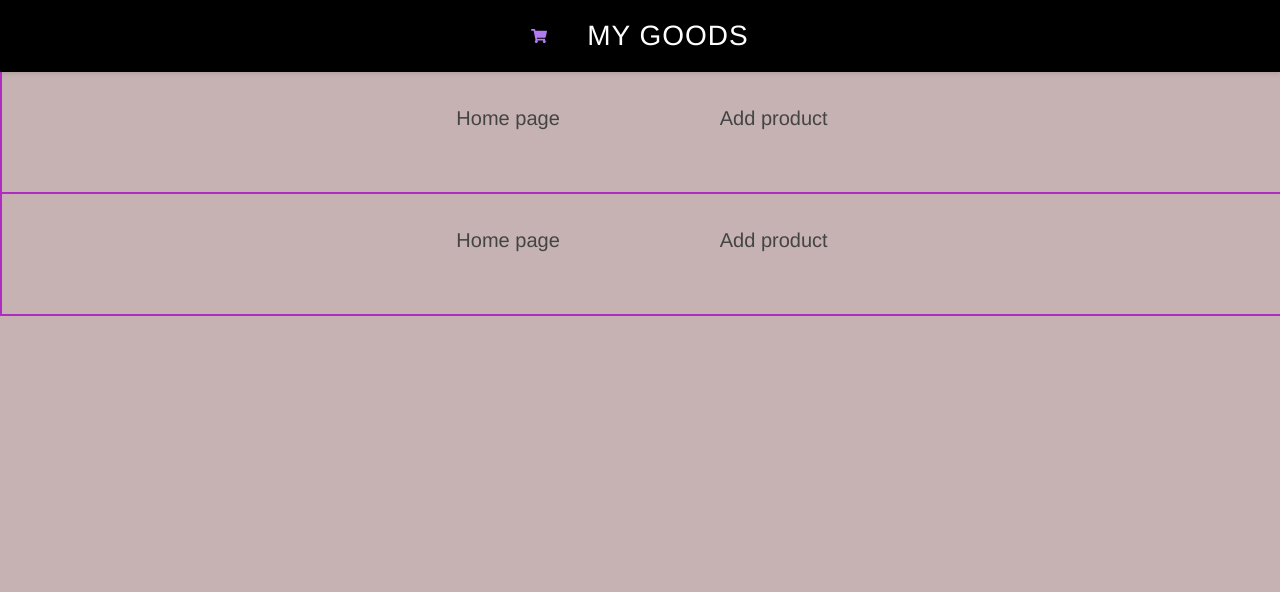
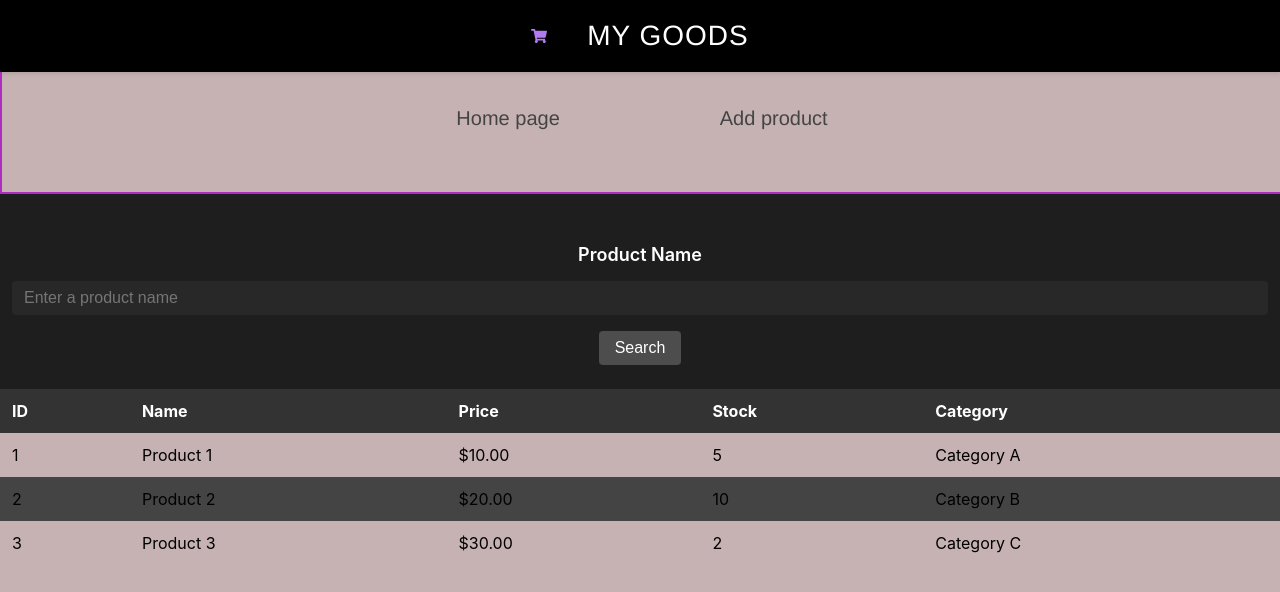
Before and after one commit to Olga1Chernova/react-test-task, a React (Create React App) app: page / in a window 1280 px wide. Shown: the top 592 px of the page. Built offline with nearby package versions, Linux system fonts and the light colour scheme.

Commit message:
updated routes

```diff
--- a/src/UserRoutes.jsx
+++ b/src/UserRoutes.jsx
@@ -1,5 +1,7 @@
 import { lazy, Suspense } from "react";
 import { Routes, Route } from 'react-router-dom';
+
+import Loader from "shared/Loader/Loader";
 
 const Navigation = lazy(() => import("modules/Navigation/Navigation"));
 const HomePage = lazy(() => import("pages/HomePage/HomePage"));
@@ -7,11 +9,11 @@ const AddProductPage = lazy(() => import("pages/AddProductPage/AddProductPage"))
 
 const UserRoutes = () => {
   return (
-    <Suspense fallback={<p>Please wait. Your request is being processed.</p>}>
+    <Suspense fallback={<Loader/>}>
       <Routes>
         <Route path="/products" element={<HomePage/>}/>
         <Route path="/add-product" element={<AddProductPage />} />
-        <Route path="*" element={<Navigation />} />
+        <Route path="*" element={<HomePage/>} />
       </Routes>
     </Suspense>
   );
```
